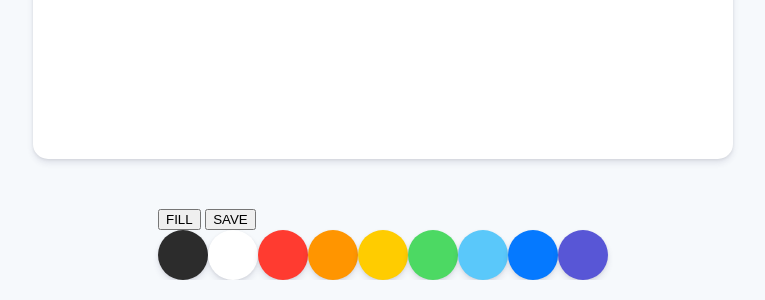
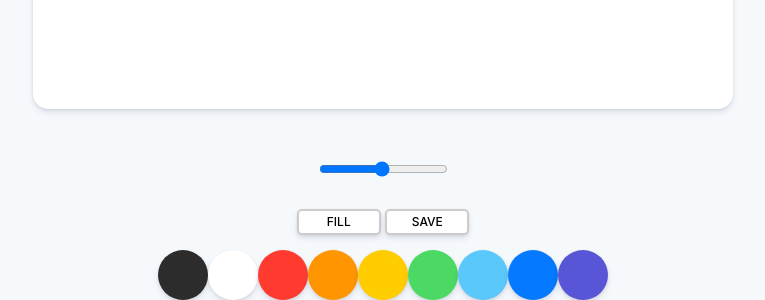
Before and after one commit to naruyn/paintjs, a plain HTML site: page index.html in a window 1280 px wide. Shown: the part 591-891 px from the top of the page, without its empty margins (257-1022 px from the left). Drawn offline with Linux system fonts and the light colour scheme.

Commit message:
Second Style Commit

```diff
--- a/index.html
+++ b/index.html
@@ -10,6 +10,9 @@
 <body>
     <canvas id="jsCanvas" class="canvas"></canvas>
     <div class="controls">
+        <div class="controls__range">
+            <input type="range" id="jsRange" min="0.1" max="5.0" value="2.5" step="0.1">
+        </div>
         <div class="controls__btns">
             <button id="jsMode">FILL</button>
             <button id="jsSave">SAVE</button>
--- a/style.css
+++ b/style.css
@@ -6,7 +6,7 @@ body{
     display: flex;
     flex-direction: column;
     align-items: center;
-    padding-top: 50px;
+    padding-top: 50px 0;
 }
 
 .canvas{
@@ -19,6 +19,32 @@ body{
 
 .controls {
     margin-top: 50px;
+    display: flex;
+    flex-direction: column;
+    align-items: center;
+}
+
+.controls .controls__btns {
+    margin-bottom: 15px;
+}
+
+.controls__btns button{
+    all: unset;
+    background-color: white;
+    padding: 5px 0;
+    cursor: pointer;
+    width: 80px;
+    text-align: center;
+    border-radius: 5px;
+    box-shadow: 0 4px 6px rgba(50, 50, 93, 0.11), 0 1px 3px rgba(0, 0, 0, 0.08);
+    border: 2px solid rgba(0, 0, 0, 0.2);
+    text-transform: uppercase;
+    font-weight: 500;
+    font-size: 12px;
+}
+
+.controls__btns button:active{
+    transform: scale(0.9);
 }
 
 .controls .controls__colors {
@@ -32,3 +58,11 @@ body{
     cursor: pointer;
     box-shadow: 0 4px 6px rgba(50, 50, 93, 0.11), 0 1px 3px rgba(0, 0, 0, 0.08);
 }
+
+.controls__colors .controls__color:hover {
+    transform: scale(1.1);
+}
+
+.controls .controls__range{
+    margin-bottom: 30px;
+}
```
